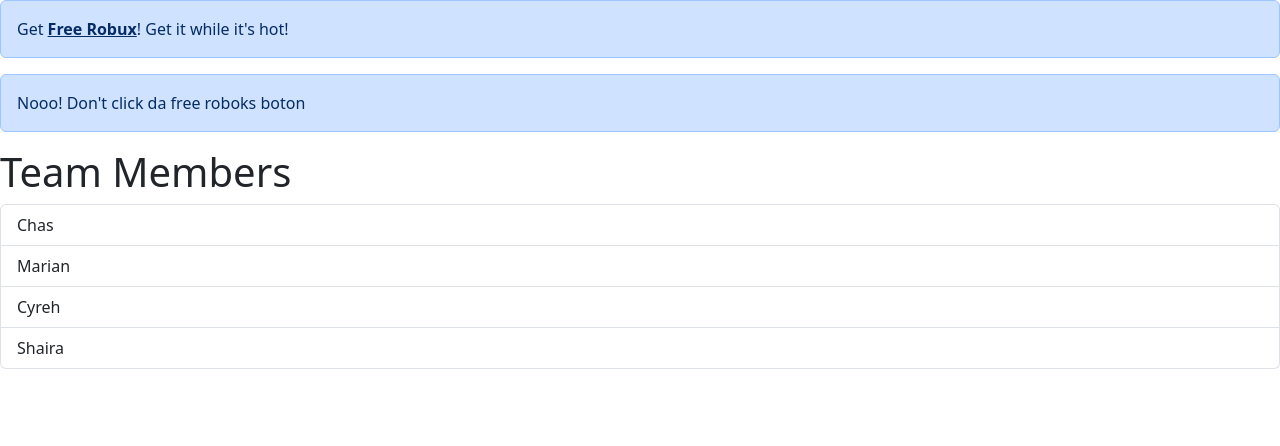
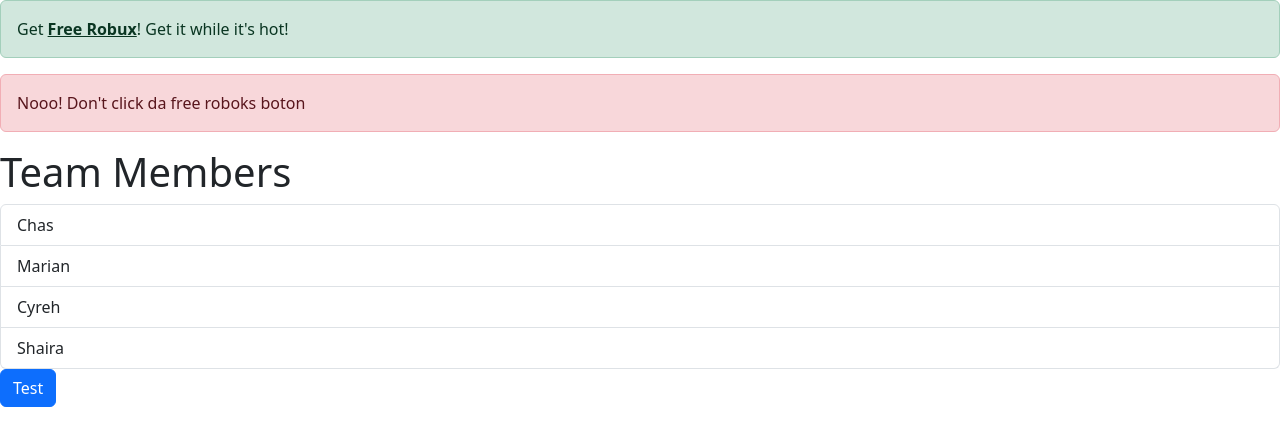
Before and after one commit to UnknownJazz/react-app, a React (Vite) app: page / in a window 1280 px wide. Shown: the top 446 px of the page. Built offline with nearby package versions, Linux system fonts and the light colour scheme.

Commit message:
Built button component

```diff
--- a/src/App.tsx
+++ b/src/App.tsx
@@ -1,25 +1,36 @@
-import { Fragment } from "react";
+import { Fragment, useState } from "react";
 import Alert from "./components/Alert";
+import Button from "./components/Button";
 import ListGroup from "./components/ListGroup";
 
 function App() {
-  const items = ["Chas", "Marian", "Cyreh", "Shaira"]
+  const [items, setItems] = useState(["Chas", "Marian", "Cyreh", "Shaira"])
+
+  const addItem = (element: string) => {
+    setItems([...items, element])
+  }
 
   const handleSelectItem = (item: string) => {
     console.log(item)
   }
+
+  const handleClickButton = () => {
+    console.log("Added a new member")
+    addItem("New member!")
+  }
   return (
     <Fragment>
       <div>
-        <Alert>
+        <Alert type='success'>
           Get <a href="#" className="alert-link">Free Robux</a>! Get it while it's hot!
         </Alert>
-        <Alert>
+        <Alert type='danger'>
           Nooo! Don't click da free roboks boton
         </Alert>
-      </div>
-      <div>
+
         <ListGroup items={items} heading="Team Members" onSelectItem={handleSelectItem}></ListGroup>
+
+        <Button color="primary" label="Test" onClickButton={handleClickButton}></Button>
       </div>
     </Fragment>
   )
--- a/src/components/Alert.tsx
+++ b/src/components/Alert.tsx
@@ -2,12 +2,13 @@ import { Fragment, ReactNode } from "react";
 
 interface Props{
     children: ReactNode;
+    type?: 'primary' | 'secondary' | 'success' | 'danger';
 }
 
-const Alert = ({children}: Props) => {
+const Alert = ({children, type='primary'}: Props) => {
   return (
     <Fragment>
-        <div className={"alert alert-primary"}>{children}</div>
+        <div className={'alert alert-' + type}>{children}</div>
     </Fragment>
   )
 }
--- /dev/null
+++ b/src/components/Button.tsx
@@ -0,0 +1,17 @@
+import { Fragment } from "react"
+
+interface Props {
+    color?: 'primary' | 'secondary' | 'success' | 'danger',
+    label: string,
+    onClickButton: () => void
+}
+
+function Button({color = 'primary', label, onClickButton}: Props) {
+    return (
+        <Fragment>
+            <button type="button" className={'btn btn-' + color} onClick={onClickButton}>{label}</button>
+        </Fragment>
+    )
+}
+
+export default Button
```
